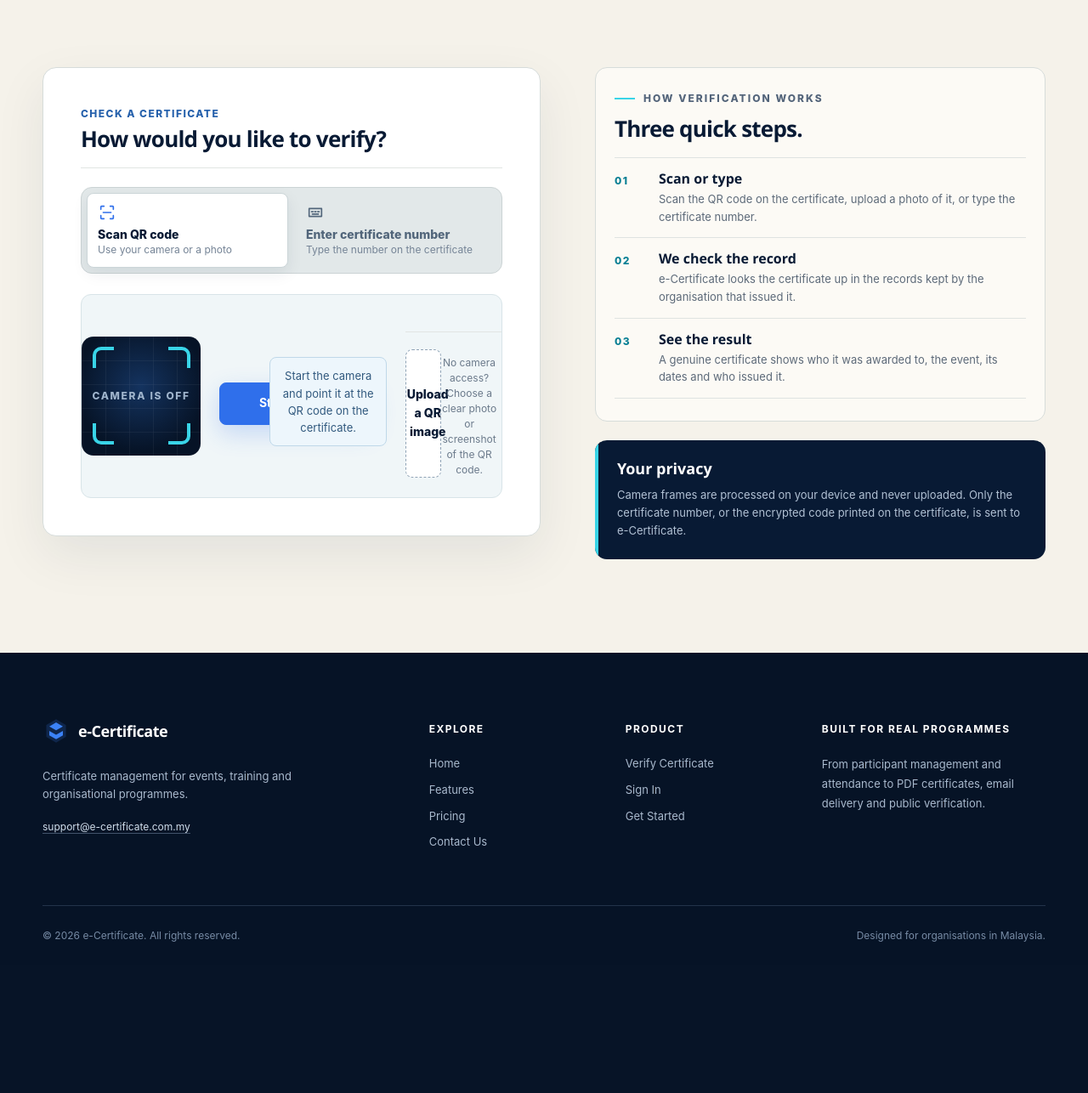
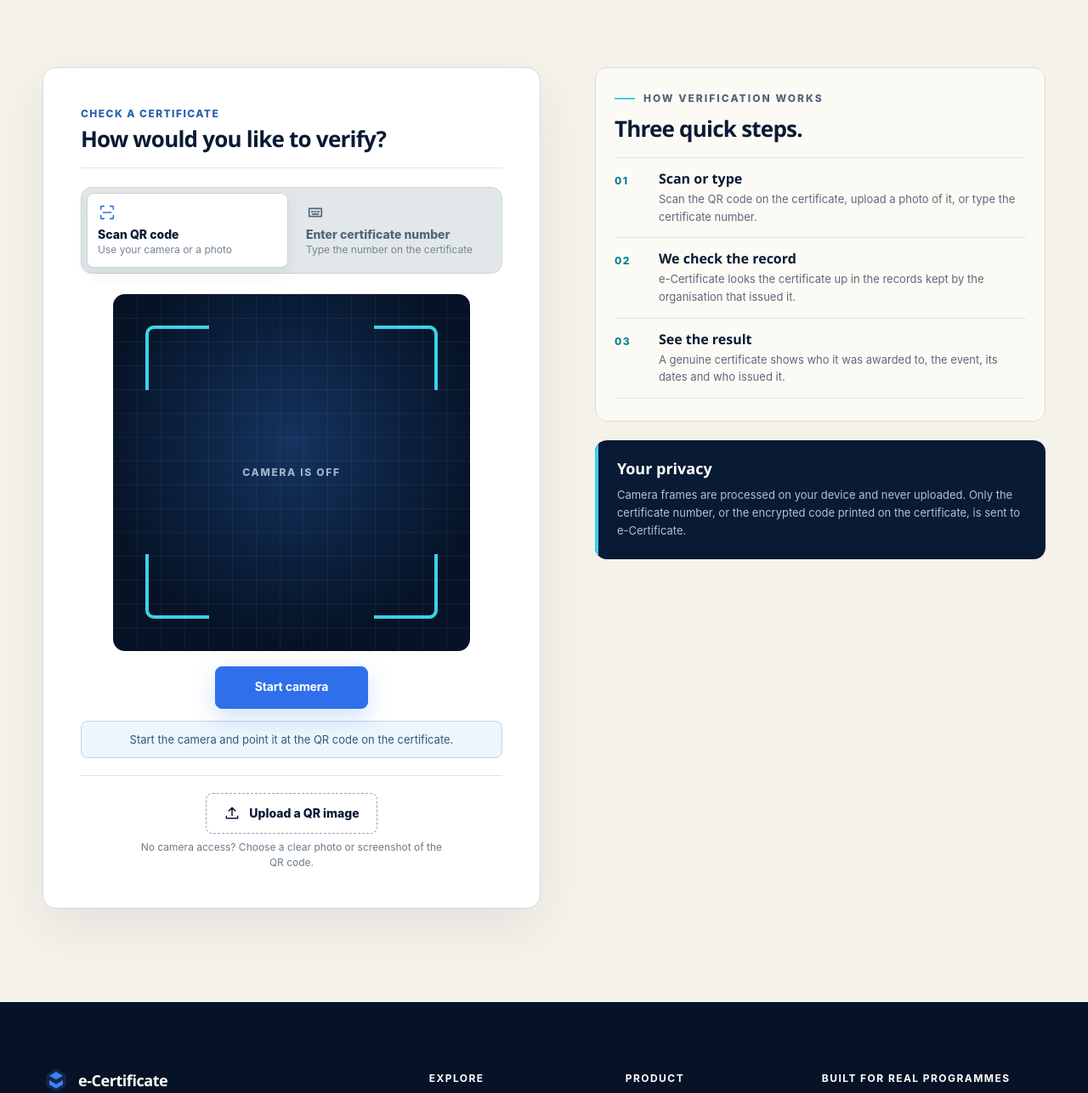
Before and after one commit to mfar1984/web-sijil, a PHP site: page /verify in a window 1280 px wide. Shown: the part 497-1783 px from the top of the page at 85% size. Before the commit the page ends 1605 px from the top, so only its background shows below. Run offline with PHP 8.4, Linux system fonts and the light colour scheme.

Commit message:
fix: stop home page card styles leaking into the verify tool
The verify page reused the class names .verify-panel and .verify-result, which already style the home page's illustration cards. The scan and manual panels became a flex row with a 28px grid, and the result seal glyph shrank to 12px. Renamed them to .verify-tool-panel and .verify-outcome; the home page is unchanged.

Found by the FEAT-004 browser E2E screenshots. Verified: php -l verify.php; node tests/verify-payload-test.js, php tests/site-audit.php, php tests/plan-catalog-test.php and tests/contact-endpoint.ps1 through router.php on 127.0.0.1:4178 all passed; node .agents/tasks/web2-verify-clean-urls/verify/browser-e2e.js passed 123 checks with layout assertions at 1440/1024/768/390/320.

```diff
--- a/assets/css/styles.css
+++ b/assets/css/styles.css
@@ -781,13 +781,15 @@ em { color: var(--cyan); font: inherit; font-style: normal; }
   .selected-plan { padding: 25px 20px; }
 }
 
-/* Verify Certificate page */
+/* Verify Certificate page
+   The page uses .verify-tool-panel and .verify-outcome because .verify-panel and
+   .verify-result already style the home page's illustration cards above. */
 .verify-hero { min-height: 0; }
 .verify-hero .shell-hero-copy { padding-top: 56px; padding-bottom: 56px; }
 .verify-section { padding: 40px 0 72px; background: var(--paper); }
 .verify-layout { display: grid; grid-template-columns: minmax(0, 1fr); gap: 26px; align-items: start; }
 .verify-tool { position: relative; min-width: 0; padding: 24px 20px; background: #fff; border: 1px solid #d6dcda; border-radius: 16px; box-shadow: 0 22px 60px rgba(16,33,59,.08); }
-.verify-tool [hidden], .verify-result[hidden] { display: none !important; }
+.verify-tool [hidden], .verify-outcome[hidden] { display: none !important; }
 .verify-tool-heading { margin-bottom: 22px; padding-bottom: 18px; border-bottom: 1px solid #e1e5e3; }
 .verify-tool-heading .form-step { margin: 0; color: #2661ac; font-size: 12px; font-weight: 850; letter-spacing: .12em; text-transform: uppercase; }
 .verify-tool-heading h2 { margin: 6px 0 0; color: var(--navy-900); font: 750 26px/1.15 var(--display); letter-spacing: -.03em; }
--- a/verify.php
+++ b/verify.php
@@ -67,7 +67,7 @@ require __DIR__ . '/partials/header.php';
             </button>
           </div>
 
-          <div class="verify-panel verify-scan-panel" id="verify-panel-scan" data-verify-panel="scan" hidden>
+          <div class="verify-tool-panel verify-scan-panel" id="verify-panel-scan" data-verify-panel="scan" hidden>
             <div class="verify-viewfinder" data-viewfinder data-camera-state="idle">
               <video data-camera-video playsinline muted aria-label="Camera preview"></video>
               <span class="viewfinder-corner viewfinder-corner-tl" aria-hidden="true"></span>
@@ -92,7 +92,7 @@ require __DIR__ . '/partials/header.php';
             </div>
           </div>
 
-          <div class="verify-panel verify-manual-panel" id="verify-panel-manual" data-verify-panel="manual">
+          <div class="verify-tool-panel verify-manual-panel" id="verify-panel-manual" data-verify-panel="manual">
             <form class="verify-form" action="/verify" method="get" novalidate data-verify-form>
               <div class="form-field verify-number-field">
                 <label for="certificate-number">Certificate number</label>
@@ -106,7 +106,7 @@ require __DIR__ . '/partials/header.php';
         </div>
 
         <div class="verify-aside">
-          <section class="verify-result" data-verify-result aria-live="polite" aria-label="Verification result" hidden></section>
+          <section class="verify-outcome" data-verify-result aria-live="polite" aria-label="Verification result" hidden></section>
 
           <section class="verify-explainer" aria-labelledby="verify-how-title">
             <p class="eyebrow dark"><span></span> How verification works</p>
```
